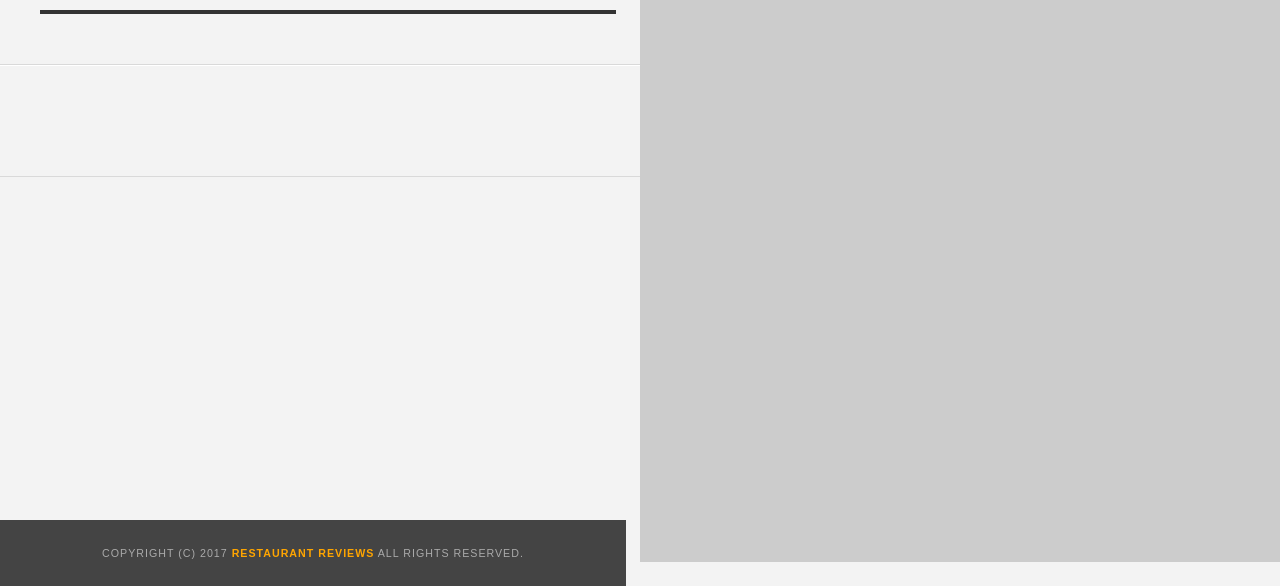
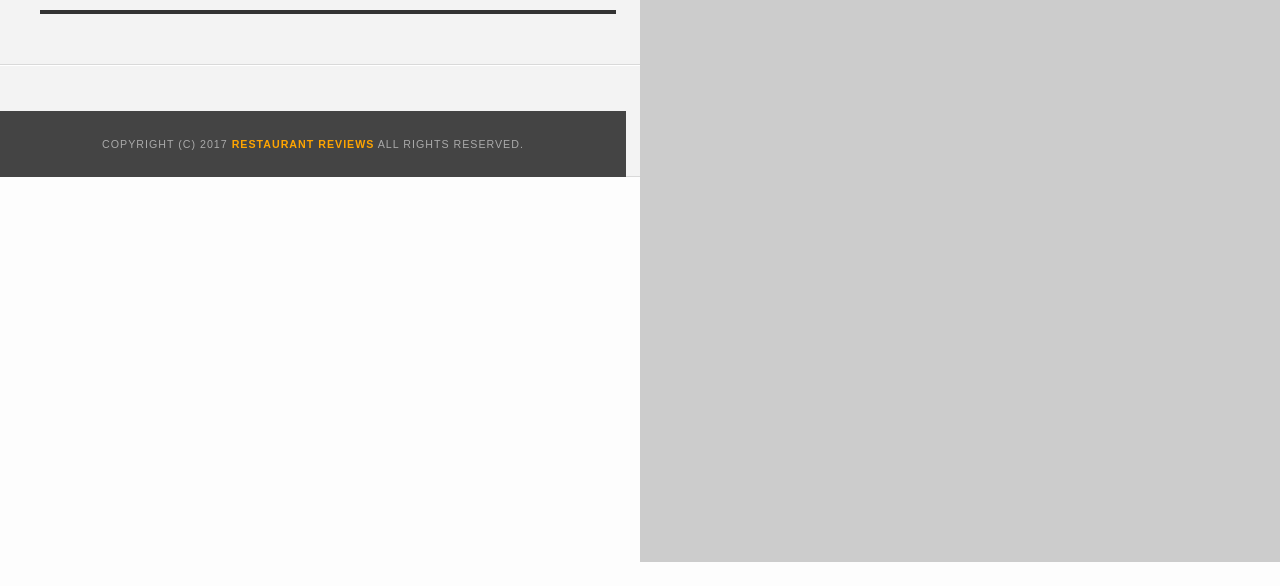
Before and after one commit to burhanshakir/restaurant-review-1, a plain HTML site: page restaurant.html in a window 1280 px wide. Shown: the part 214-800 px from the top of the page. Drawn offline with Linux system fonts and the light colour scheme; some packages are replaced by stand-ins of ours.

Commit message:
Fixes for review

```diff
--- a/css/styles.css
+++ b/css/styles.css
@@ -4,10 +4,10 @@
 
 html,body
 {
-    width: 100%;
+    /* width: 100%;
     height: 100%;
     margin: 0px;
-    padding: 0px;
+    padding: 0px; */
     overflow-x: hidden;
 }
 
```
